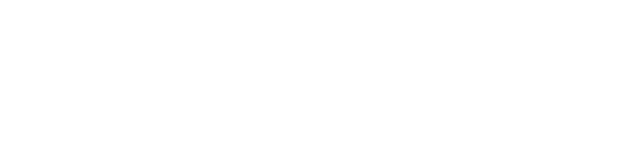
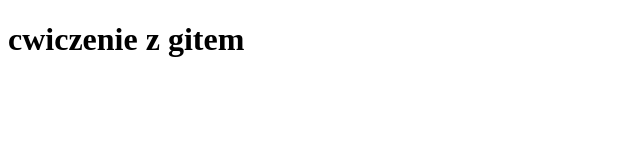
Before and after one commit to hubertart/learning-git-1, a plain HTML site: page index.html in a window 1280 px wide. Shown: the whole page, without its empty margins (0-640 px from the left). Drawn offline with Linux system fonts and the light colour scheme.

Commit message:
Add tittle

```diff
--- a/index.html
+++ b/index.html
@@ -5,10 +5,11 @@
     <meta charset="utf-8">
     <meta name="viewport" content="width=device-width, initial-scale=1.0">
     <link rel="stylesheet" href="">
-    <title></title>
+    <title>git</title>
 </head>
 
 <body>
+    <h1>cwiczenie z gitem</h1>
 
 </body>
 
```
